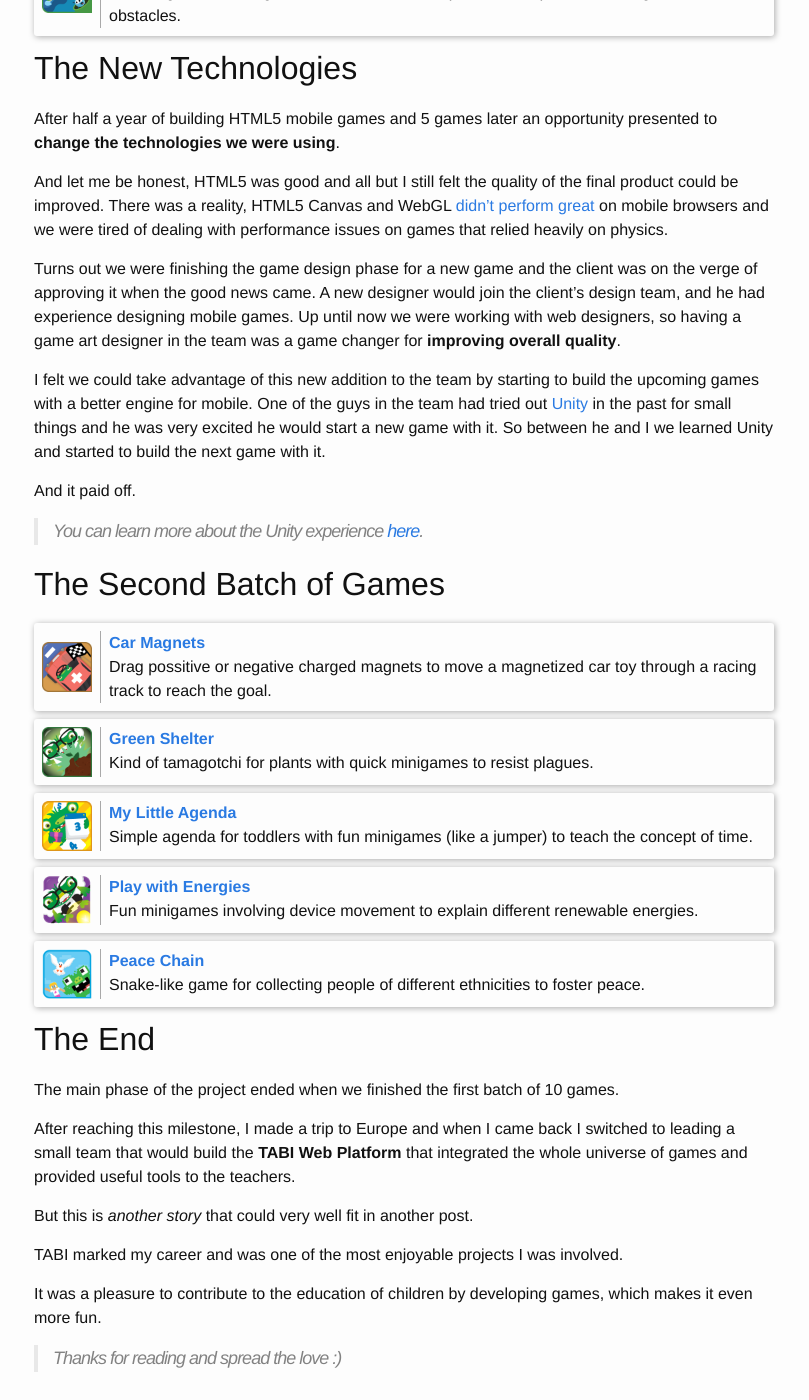
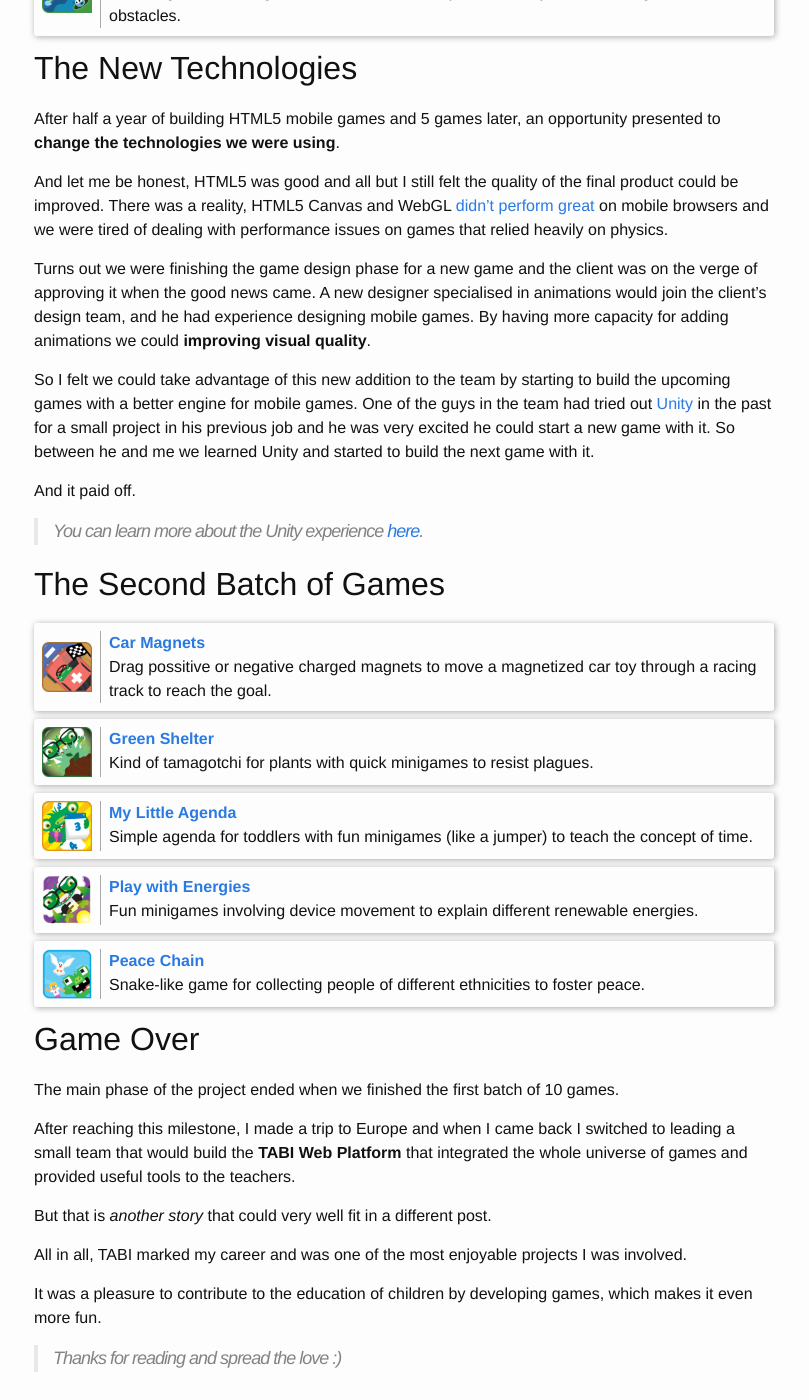
Before and after one commit to aaccurso/aaccurso.github.io, a Jekyll site: the page built from _posts/2017-02-18-tabisworld.markdown, in a window 1280 px wide and 1400 px high, scrolled down 2941 px. Shown: the whole window, without its empty margins (236-1045 px from the left). Built offline with Jekyll 4.4.1, drawn with Linux system fonts in a browser that asks for light colours; nearby versions of some CDN libraries.

Commit message:
Improve storyline

```diff
--- a/_posts/2017-02-18-tabisworld.markdown
+++ b/_posts/2017-02-18-tabisworld.markdown
@@ -80,13 +80,13 @@
 
 ## The New Technologies
 
-After half a year of building HTML5 mobile games and 5 games later an opportunity presented to **change the technologies we were using**.
+After half a year of building HTML5 mobile games and 5 games later, an opportunity presented to **change the technologies we were using**.
 
 And let me be honest, HTML5 was good and all but I still felt the quality of the final product could be improved. There was a reality, HTML5 Canvas and WebGL [didn't perform great][mobile-performance] on mobile browsers and we were tired of dealing with performance issues on games that relied heavily on physics.
 
-Turns out we were finishing the game design phase for a new game and the client was on the verge of approving it when the good news came. A new designer would join the client's design team, and he had experience designing mobile games. Up until now we were working with web designers, so having a game art designer in the team was a game changer for **improving overall quality**.
+Turns out we were finishing the game design phase for a new game and the client was on the verge of approving it when the good news came. A new designer specialised in animations would join the client's design team, and he had experience designing mobile games. By having more capacity for adding animations we could **improving visual quality**.
 
-I felt we could take advantage of this new addition to the team by starting to build the upcoming games with a better engine for mobile. One of the guys in the team had tried out [Unity] in the past for small things and he was very excited he would start a new game with it. So between he and I we learned Unity and started to build the next game with it.
+So I felt we could take advantage of this new addition to the team by starting to build the upcoming games with a better engine for mobile games. One of the guys in the team had tried out [Unity] in the past for a small project in his previous job and he was very excited he could start a new game with it. So between he and me we learned Unity and started to build the next game with it.
 
 And it paid off.
 
@@ -100,15 +100,15 @@
 {% include card.html data=site.data.tabisworld.play-with-energies %}
 {% include card.html data=site.data.tabisworld.peace-chain %}
 
-## The End
+## Game Over
 
 The main phase of the project ended when we finished the first batch of 10 games.
 
 After reaching this milestone, I made a trip to Europe and when I came back I switched to leading a small team that would build the **TABI Web Platform** that integrated the whole universe of games and provided useful tools to the teachers.
 
-But this is _another story_ that could very well fit in another post.
+But that is _another story_ that could very well fit in a different post.
 
-TABI marked my career and was one of the most enjoyable projects I was involved.
+All in all, TABI marked my career and was one of the most enjoyable projects I was involved.
 
 It was a pleasure to contribute to the education of children by developing games, which makes it even more fun.
 
```
